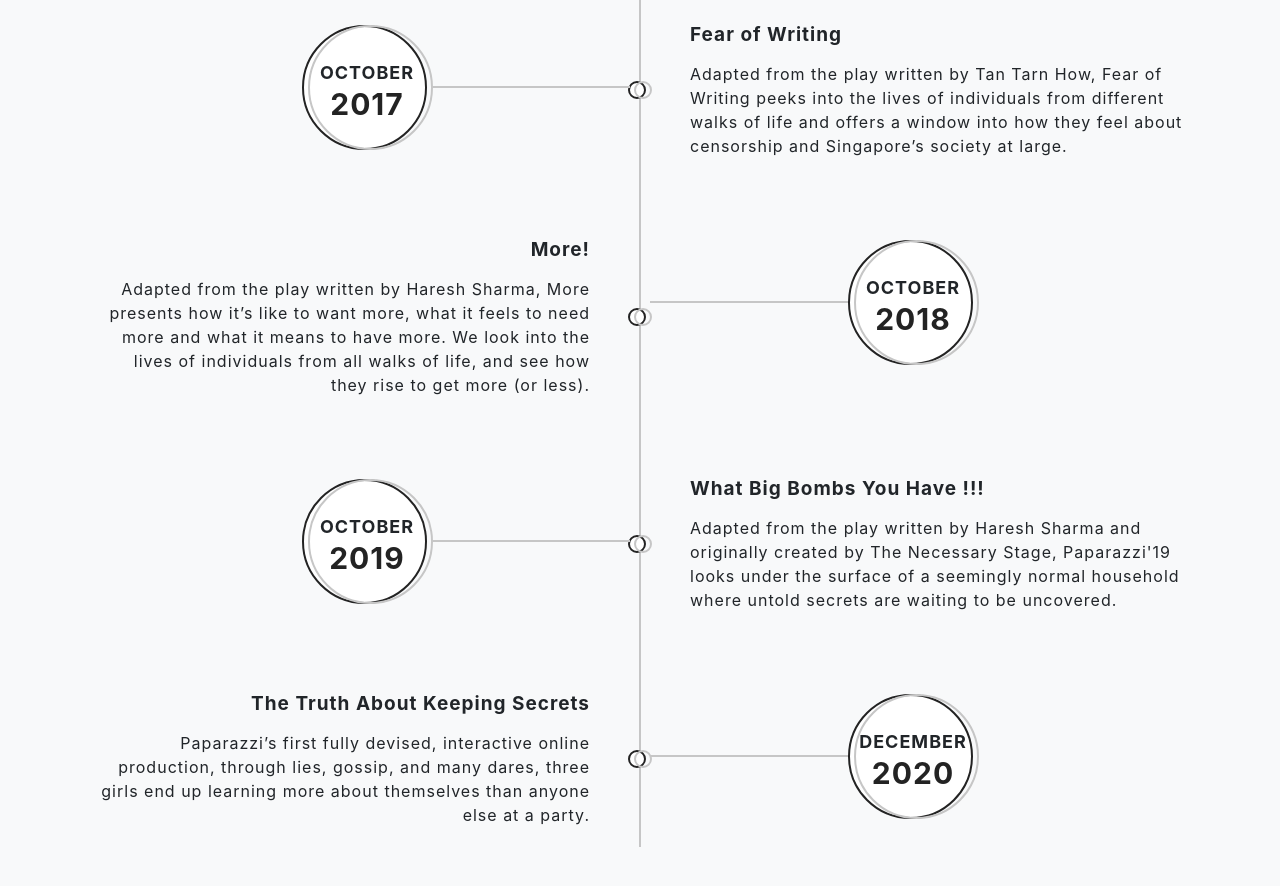
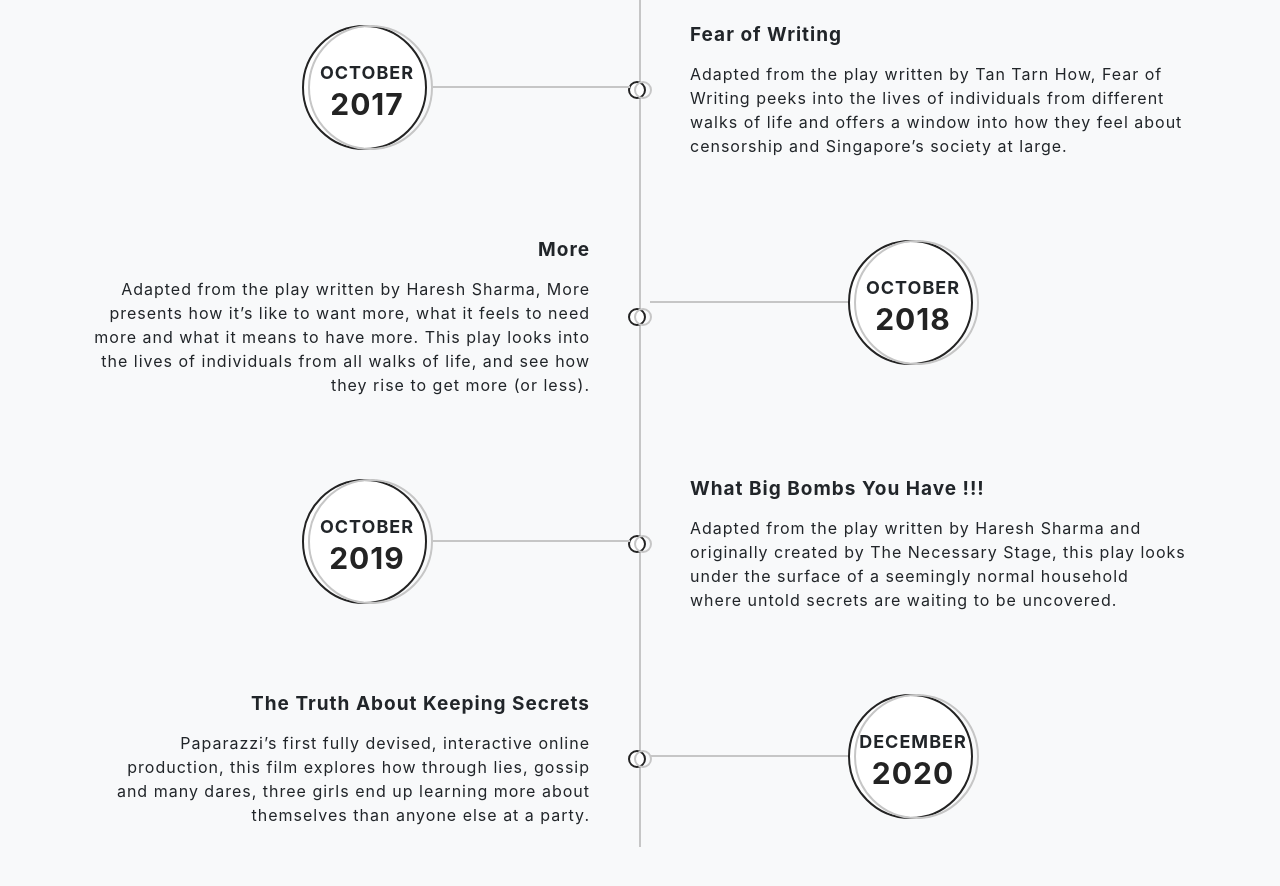
Before and after one commit to calvinleongzc/calvinleongzc.githuib.io, a plain HTML site: page aboutus.html in a window 1280 px wide. Shown: the part 2518-3404 px from the top of the page. Drawn offline with nearby package versions, Linux system fonts and the light colour scheme; a web font is replaced by a local one.

Commit message:
Update aboutus.html

```diff
--- a/aboutus.html
+++ b/aboutus.html
@@ -183,9 +183,9 @@
                                 </div>
                             </div>
                             <div class="timeline-content">
-                                <h5 class="title">More!</h5>
+                                <h5 class="title">More</h5>
                                 <p class="description">
-                                    Adapted from the play written by Haresh Sharma, More presents how it’s like to want more, what it feels to need more and what it means to have more. We look into the lives of individuals from all walks of life, and see how they rise to get more (or less).
+                                    Adapted from the play written by Haresh Sharma, More presents how it’s like to want more, what it feels to need more and what it means to have more. This play looks into the lives of individuals from all walks of life, and see how they rise to get more (or less).
                                 </p>
                             </div>
                         </div>
@@ -205,7 +205,7 @@
                             <div class="timeline-content">
                                 <h5 class="title">What Big Bombs You Have !!!</h5>
                                 <p class="description">
-                                   Adapted from the play written by Haresh Sharma and originally created by The Necessary Stage, Paparazzi'19 looks under the surface of a seemingly normal household where untold secrets are waiting to be uncovered.
+                                   Adapted from the play written by Haresh Sharma and originally created by The Necessary Stage, this play looks under the surface of a seemingly normal household where untold secrets are waiting to be uncovered.
                                 </p>
                             </div>
                         </div>
@@ -225,7 +225,7 @@
                             <div class="timeline-content">
                                 <h5 class="title">The Truth About Keeping Secrets</h5>
                                 <p class="description">
-                                    Paparazzi’s first fully devised, interactive online production, through lies, gossip, and many dares, three girls end up learning more about themselves than anyone else at a party.
+                                    Paparazzi’s first fully devised, interactive online production, this film explores how through lies, gossip and many dares, three girls end up learning more about themselves than anyone else at a party.
                                 </p>
                             </div>
                         </div>
```
